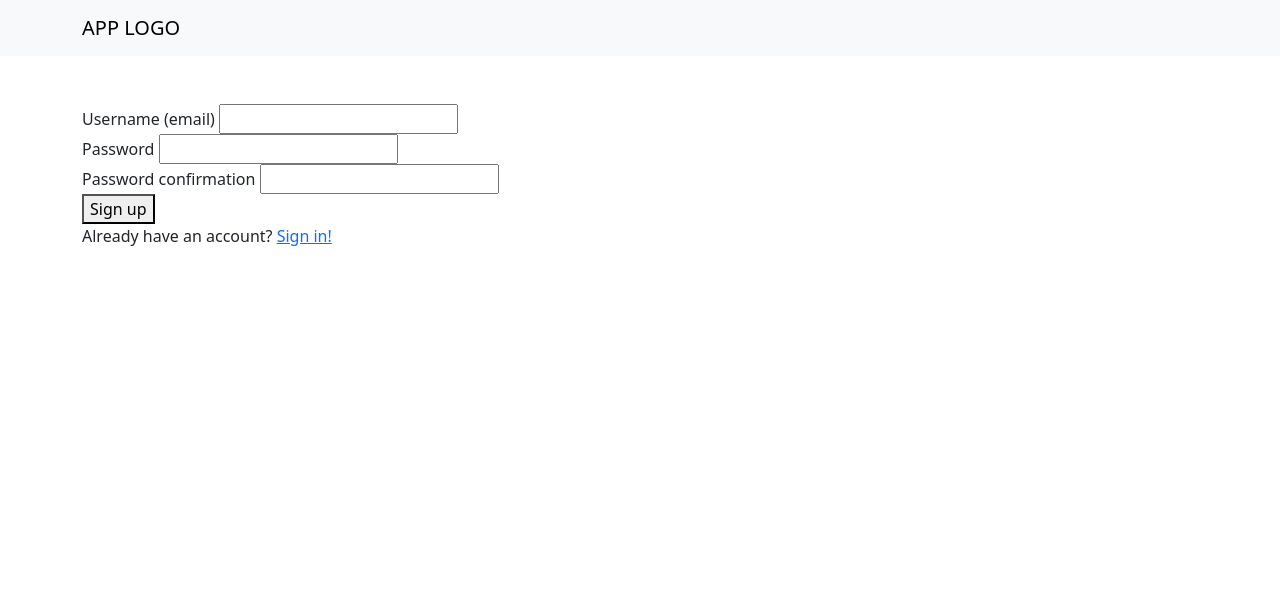
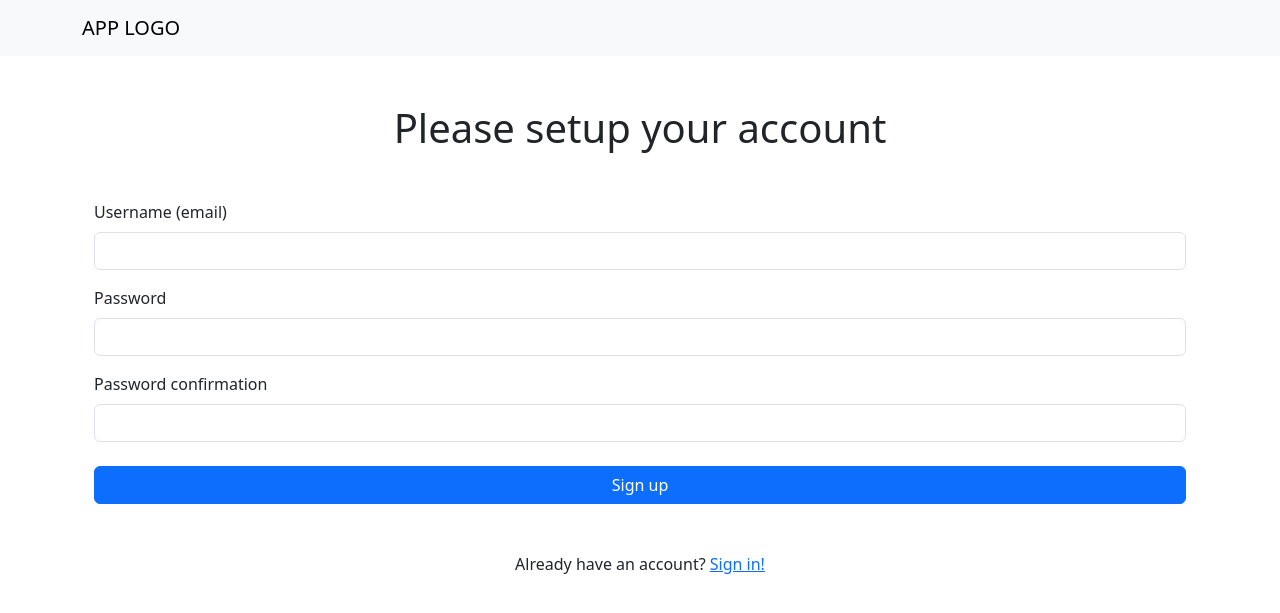
Before and after one commit to santiago-dev96/water-me, a Python web app: template templates/sign_up.html in a window 1280 px wide. Shown: the top 613 px of the page. Run offline with Jinja, Linux system fonts and the light colour scheme; the template is opened without the code that fills it, so the values that code supplies are empty.

Commit message:
Fixed the styles of the sign-up form

```diff
--- a/templates/sign_up.html
+++ b/templates/sign_up.html
@@ -8,27 +8,31 @@ Register
 
 {% block content %}
 
-<main>
-  <form method="POST" action="{{ url_for('sign_up') }}">
-    <div>
-      <label for="username">Username (email)</label>
-      <input type="email" name="username" id="username" required>
+<main class="row">
+  <h1 class="mb-4 col-12 text-center">Please setup your account</h1>
+
+  <form method="POST" action="{{ url_for('sign_up') }}" class="p-4 col-12">
+    <div class="mb-3">
+      <label for="username" class="form-label">Username (email)</label>
+      <input type="email" name="username" id="username" required class="form-control">
     </div>
 
-    <div>
-      <label for="password">Password</label>
-      <input type="password" name="password" id="password" required minlength="12" maxlength="32">
+    <div class="mb-3">
+      <label for="password" class="form-label">Password</label>
+      <input type="password" name="password" id="password" required minlength="12" maxlength="32" class="form-control">
     </div>
 
-    <div>
-      <label for="password_confirmation">Password confirmation</label>
-      <input type="password" name="password_confirmation" id="password_confirmation" required minlength="12" maxlength="32">
+    <div class="mb-4">
+      <label for="password_confirmation" class="form-label">Password confirmation</label>
+      <input type="password" name="password_confirmation" id="password_confirmation" required minlength="12" maxlength="32" class="form-control">
     </div>
 
-    <button type="submit">Sign up</button>
+    <div class="d-grid">
+      <button type="submit" class="btn btn-primary">Sign up</button>
+    </div>
   </form>
 
-  <p>Already have an account? <a href="{{ url_for('sign_in') }}">Sign in!</a></p>
+  <p class="mt-4 text-center">Already have an account? <a href="{{ url_for('sign_in') }}">Sign in!</a></p>
 </main>
 
 {% endblock %}
```
